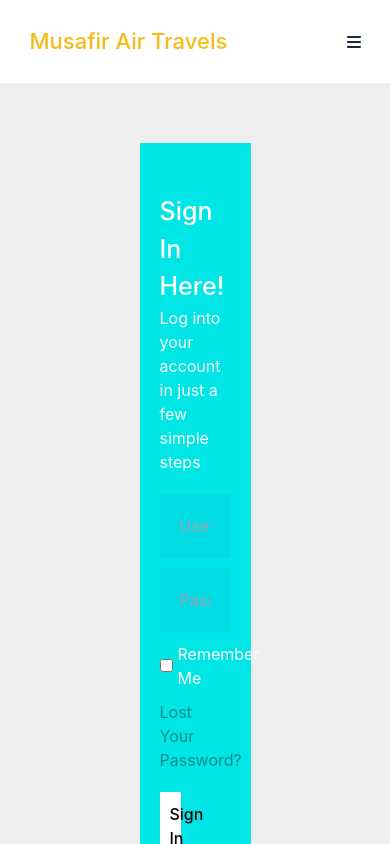
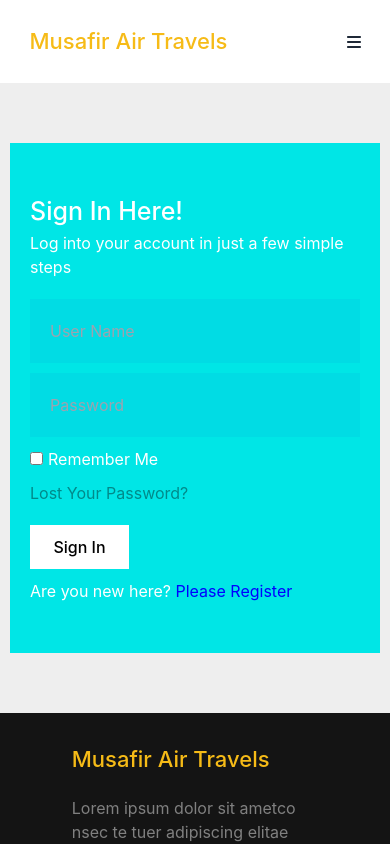
Before and after one commit to sazzadhossain1/musafir, a React (Create React App) app: page /login in a window 390 px wide. Shown: the top 844 px of the page. Built offline with nearby package versions, Linux system fonts and the light colour scheme.

Commit message:
login page and sign up page responsive done

```diff
--- a/src/component/Login/Login.css
+++ b/src/component/Login/Login.css
@@ -49,3 +49,19 @@
 .are_you a {
   color: blue;
 }
+
+@media screen and (max-width: 1350px) {
+  .login_child_div {
+    width: 50%;
+  }
+}
+@media screen and (max-width: 850px) {
+  .login_child_div {
+    width: 70%;
+  }
+}
+@media screen and (max-width: 550px) {
+  .login_child_div {
+    width: 100%;
+  }
+}
```
